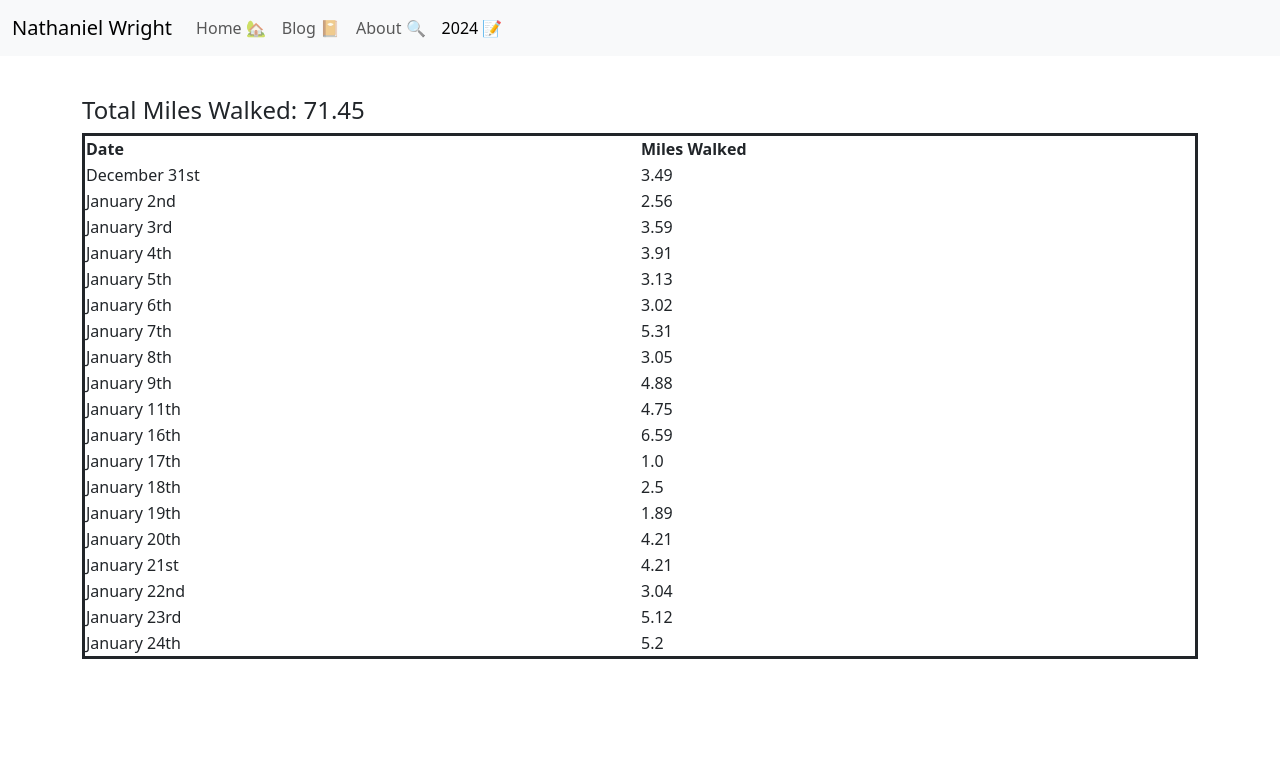
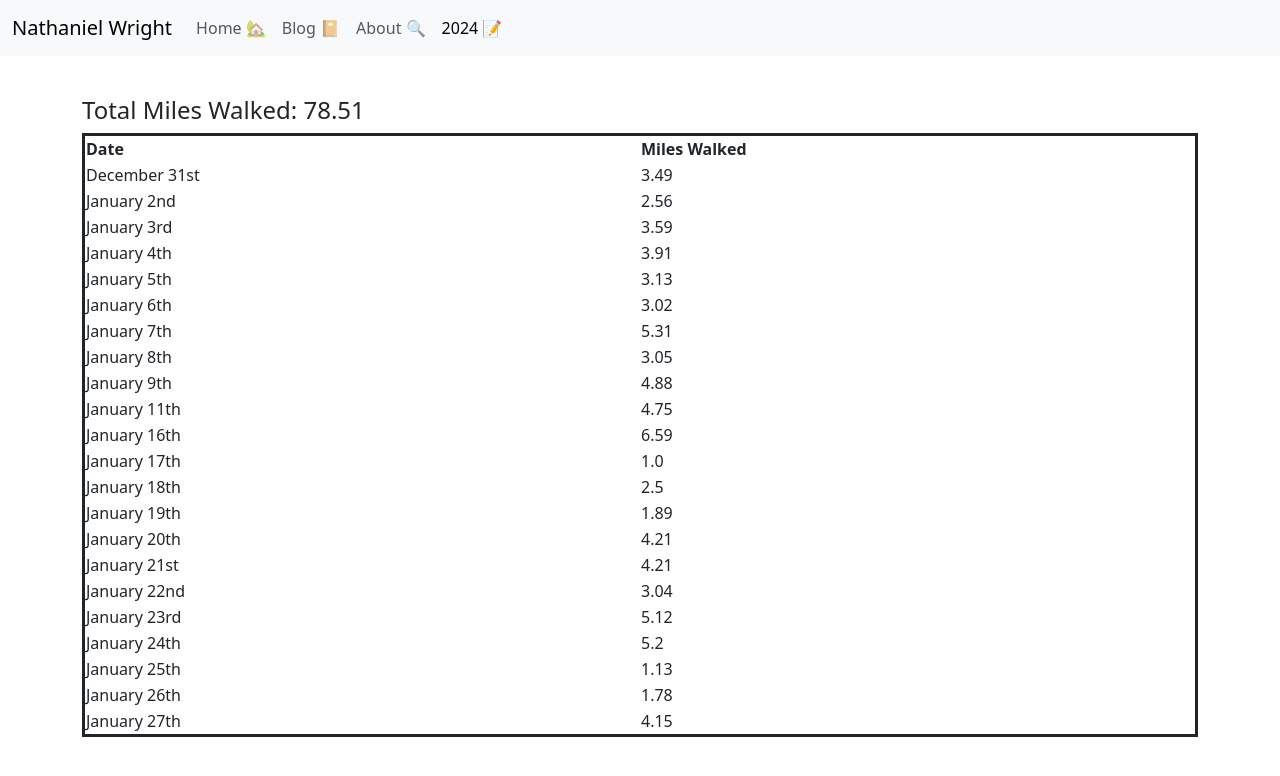
Before and after one commit to N8-Wright/nathanieljwright.github.io, a Jekyll site: the page built from 2024.html, in a window 1280 px wide. Shown: the top 776 px of the page. Built offline with Jekyll 4.4.1, drawn with Linux system fonts in a browser that asks for light colours.

Commit message:
Added 3 days of walking

```diff
--- a/2024.html
+++ b/2024.html
@@ -83,6 +83,18 @@ title: 2024 Goals
       <td><time datetime="2024-01-24">January 24th</time></td>
       <td>5.2</td>
     </tr>
+    <tr>
+      <td><time datetime="2024-01-25">January 25th</time></td>
+      <td>1.13</td>
+    </tr>
+    <tr>
+      <td><time datetime="2024-01-26">January 26th</time></td>
+      <td>1.78</td>
+    </tr>
+    <tr>
+      <td><time datetime="2024-01-27">January 27th</time></td>
+      <td>4.15</td>
+    </tr>
 </table>
 
 <script>
```
